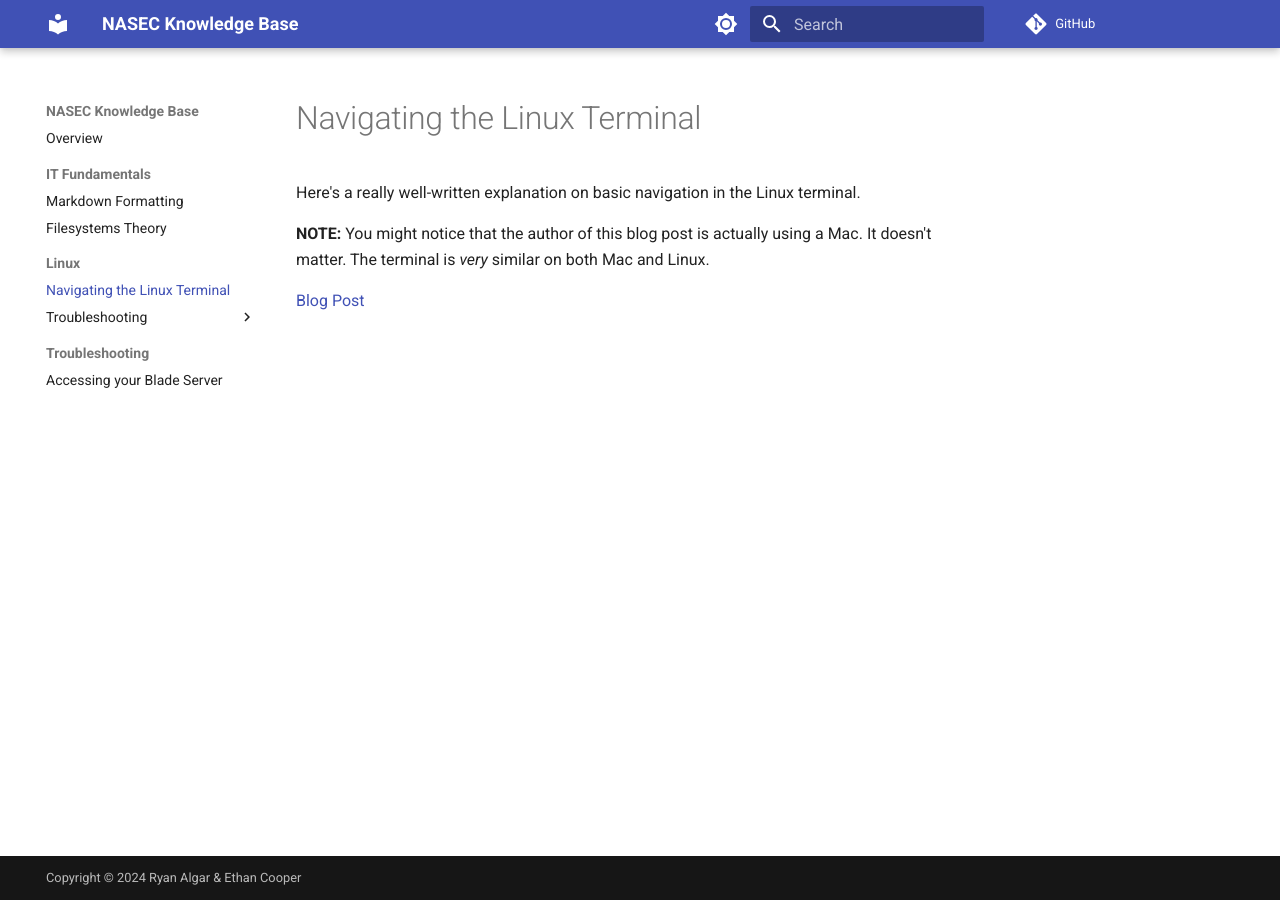
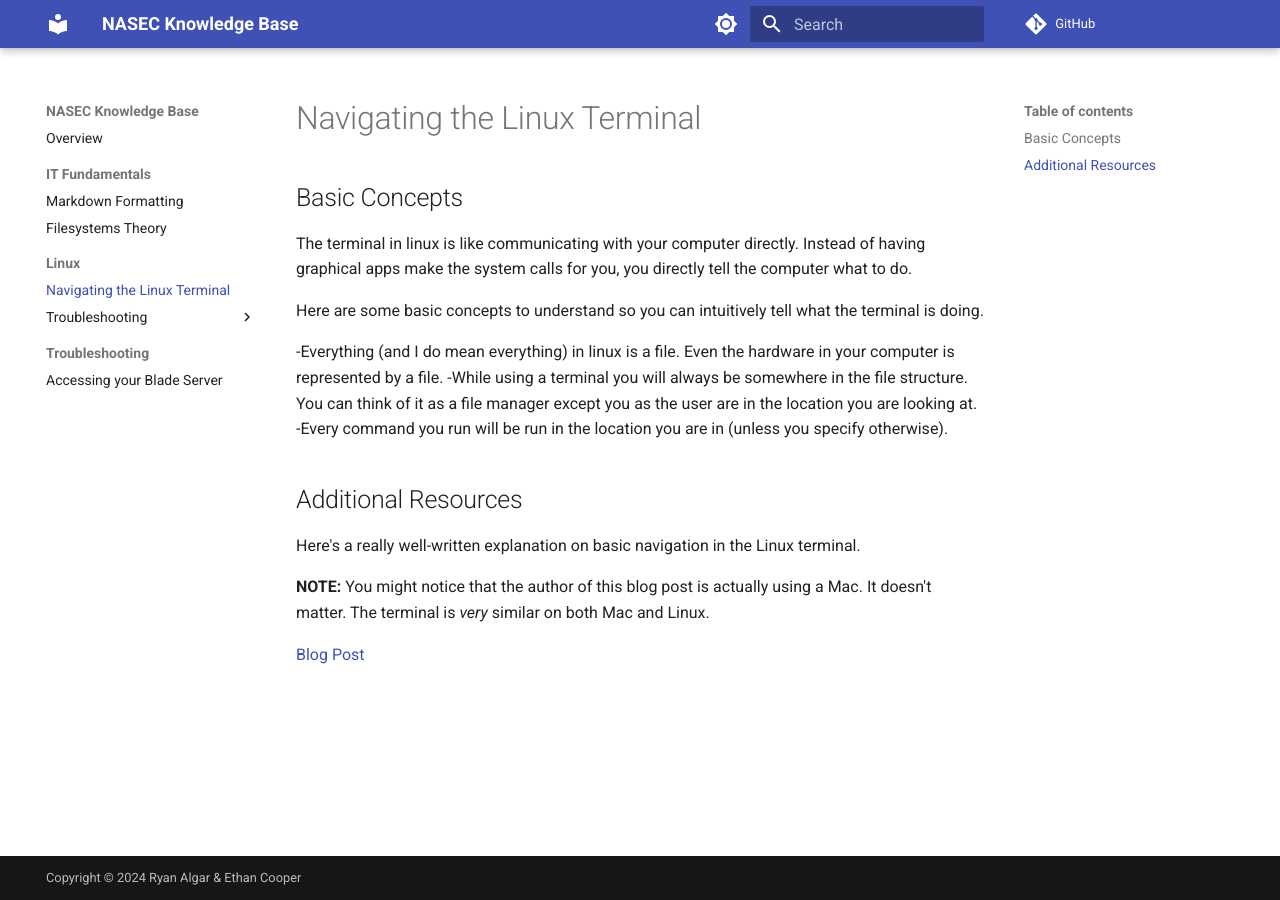
Before and after one commit to ralgar/nasec-docs, an MkDocs documentation site: the page built from content/linux/navigation.md, in a window 1280 px wide. Built offline with MkDocs 1.6.1 and Material for MkDocs 9.7.7, drawn with Linux system fonts in a browser that asks for light colours; comment, search, counter and statistics services are not loaded.

Commit message:
added some basic info to the navigation section (#7)

```diff
--- a/content/linux/navigation.md
+++ b/content/linux/navigation.md
@@ -1,4 +1,23 @@
 # Navigating the Linux Terminal
+
+## Basic Concepts
+
+The terminal in linux is like communicating with your computer directly.
+Instead of having graphical apps make the system calls for you, you directly
+tell the computer what to do.
+
+Here are some basic concepts to understand so you can intuitively
+tell what the terminal is doing.
+
+-Everything (and I do mean everything) in linux is a file.
+ Even the hardware in your computer is represented by a file.
+-While using a terminal you will always be somewhere in the
+ file structure. You can think of it as a file manager except
+ you as the user are in the location you are looking at.
+-Every command you run will be run in the location you are
+ in (unless you specify otherwise).
+
+## Additional Resources
 
 Here's a really well-written explanation on basic navigation in the Linux terminal.
 
```
